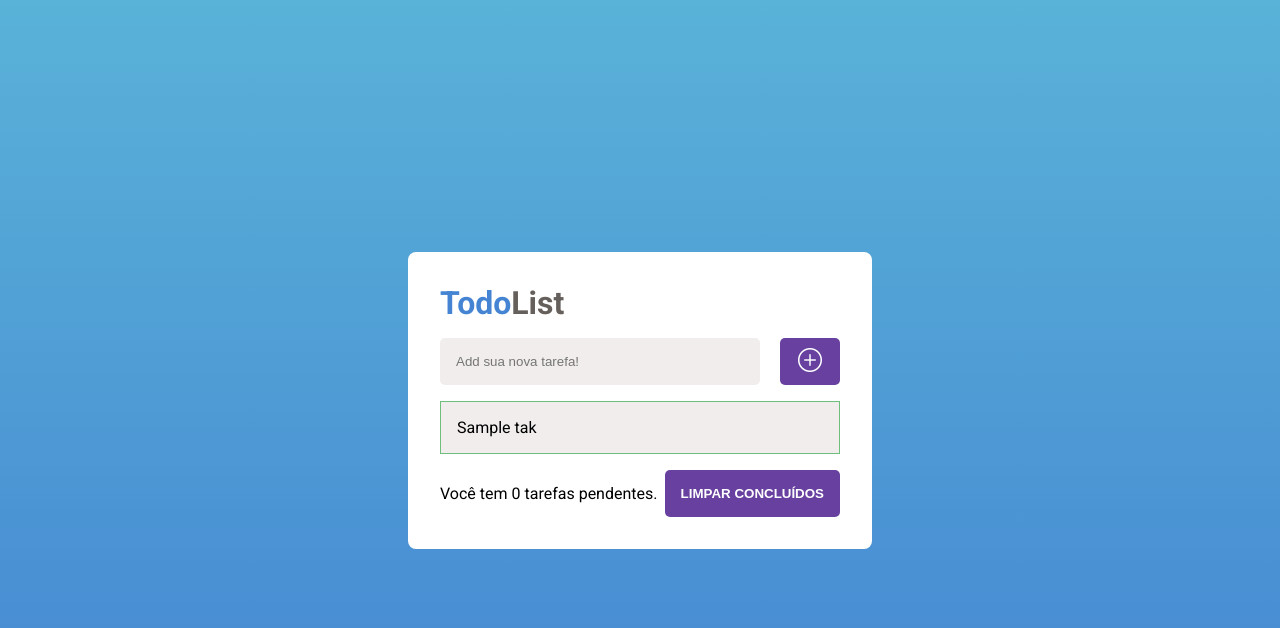
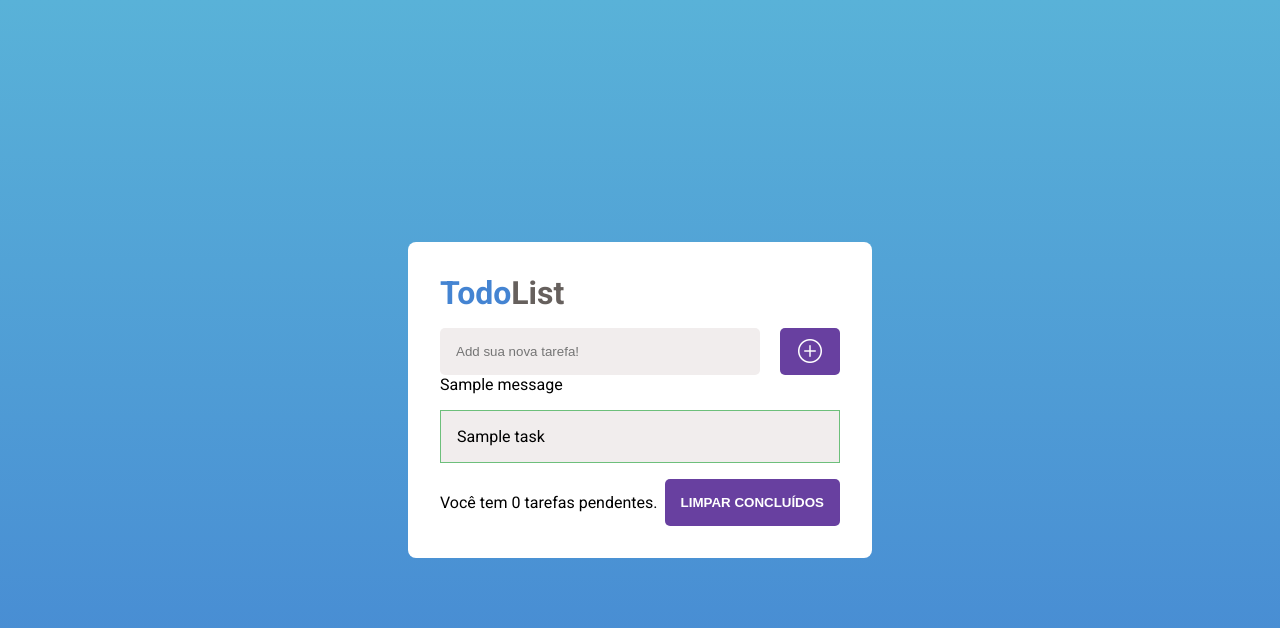
Before and after one commit to maiconDeSouza/projetos_para_estudo, a Django app: page / in a window 1280 px wide. Shown: the top 628 px of the page. Run offline with Django 5.2, Linux system fonts and the light colour scheme; tables that the repository leaves empty hold one stand-in row (values such as "Sample post"); one stand-in notice (Sample message) is shown.

Commit message:
17-07-25 16:39

```diff
--- a/todolist/src/apps/base/static/base/css/global.css
+++ b/todolist/src/apps/base/static/base/css/global.css
@@ -157,7 +157,7 @@
   align-items: center;
 }
 
-.todo-area .todo-box footer button {
+.todo-area .todo-box footer form button {
   padding: 1rem;
   border: none;
   border-radius: 5px;
--- a/todolist/src/apps/todos/admin.py
+++ b/todolist/src/apps/todos/admin.py
@@ -1,6 +1,6 @@
 from django.contrib import admin
 
-from .models import Taks
+from .models import Task
 
 # Register your models here.
-admin.site.register(Taks)
+admin.site.register(Task)
--- a/todolist/src/apps/todos/models.py
+++ b/todolist/src/apps/todos/models.py
@@ -1,9 +1,19 @@
 from django.db import models
 
 
-class Taks(models.Model):
+class TaskQuerySet(models.QuerySet):
+    def all_task_queries(self):
+        tasks_all = self.all()
+        count = tasks_all.filter(completed=False).count()
+
+        return {'tasks_all': tasks_all, 'count': count}
+
+
+class Task(models.Model):
     title = models.CharField(max_length=100)
     completed = models.BooleanField(default=False)
 
     def __str__(self):
         return self.title
+
+    objects = TaskQuerySet.as_manager()
--- a/todolist/src/apps/todos/templates/todos/pages/home.html
+++ b/todolist/src/apps/todos/templates/todos/pages/home.html
@@ -16,6 +16,11 @@
                             <i class="bi bi-plus-circle"></i>
                         </button>
                     </form>
+                    {% if messages %}
+                        {% for msg in messages  %}
+                            <p>{{msg}}</p>
+                        {% endfor %}
+                    {% endif %}
                 </section>
                 <section class="task-areas">
                     <ul>
@@ -29,9 +34,11 @@
                 <p>
                     Você tem {{count}} tarefas pendentes.
                 </p>
-                <button>
-                    Limpar Concluídos
-                </button>
+                <form action="{% url "clear" %}" method="POST">{% csrf_token %}
+                    <button>
+                        Limpar Concluídos
+                    </button>
+                </form>
             </footer>
         </div>
     </div>
--- a/todolist/src/apps/todos/urls.py
+++ b/todolist/src/apps/todos/urls.py
@@ -6,4 +6,5 @@
     path('', views.Home.as_view(), name='home'),
     path('create_task/', views.CreateTask.as_view(), name='create_task'),
     path('action/<int:id>', views.ActionTask.as_view(), name='action'),
+    path('clear/', views.ClearCompletedTasks.as_view(), name='clear'),
 ]
--- a/todolist/src/apps/todos/views.py
+++ b/todolist/src/apps/todos/views.py
@@ -1,14 +1,17 @@
 from django.shortcuts import render, redirect
+from django.contrib import messages
 from django.views import View
 
-from .models import Taks
+from .models import Task
 
 
 # Create your views here.
 class Home(View):
     def get(self, request):
-        tasks = Taks.objects.all()
-        count = Taks.objects.filter(completed=False).count()
+        data = Task.objects.all_task_queries()
+        tasks = data['tasks_all']
+        count = data['count']
+
         return render(
             request, 'todos/pages/home.html', {'tasks': tasks, 'count': count}
         )
@@ -17,14 +20,18 @@
 class CreateTask(View):
     def post(self, request):
         task = request.POST.get('task')
-        new_task = Taks.objects.create(title=task)
-        new_task.save()
-        return redirect('home')
+        if task:
+            new_task = Task.objects.create(title=task)
+            new_task.save()
+            return redirect('home')
+        else:
+            messages.error(request, 'O preencha uma nova task.')
+            return redirect('home')
 
 
 class ActionTask(View):
     def post(self, request, id):
-        task = Taks.objects.get(pk=id)
+        task = Task.objects.get(pk=id)
         if 'check' in request.POST:
             task.completed = not task.completed
             task.save()
@@ -33,3 +40,10 @@
             task.delete()
 
         return redirect('home')
+
+
+class ClearCompletedTasks(View):
+    def post(self, request):
+        task = Task.objects.filter(completed=True)
+        task.delete()
+        return redirect('home')
```
Also changed, not shown: todolist/src/apps/todos/migrations/0002_rename_taks_task.py (added).
